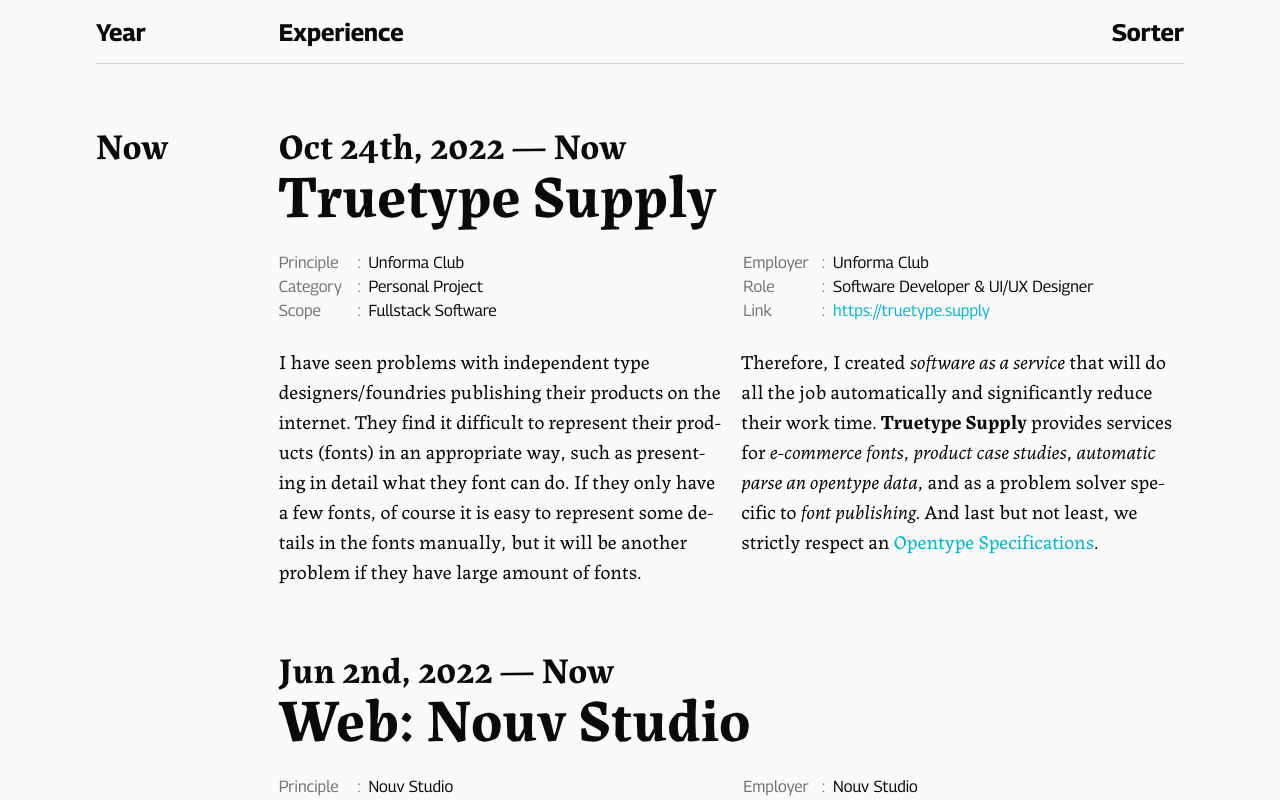
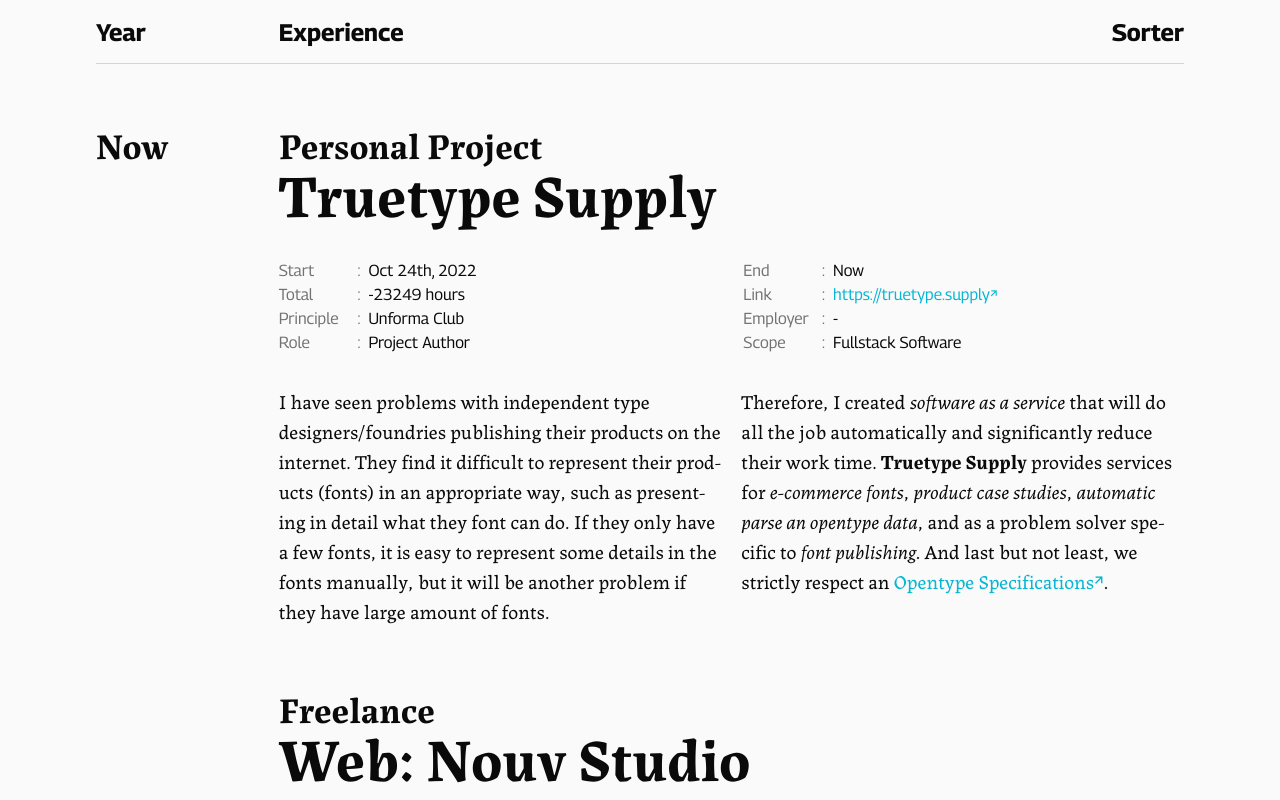
Before and after one commit to ottta/ottta, a Next.js app: page / in a window 1280 px wide. Shown: the part 800-1600 px from the top of the page. Built offline with nearby package versions, Linux system fonts and the light colour scheme.

Commit message:
fix: Create duration calculator

```diff
--- a/src/app/globals.css
+++ b/src/app/globals.css
@@ -10,3 +10,12 @@
     @apply bg-neutral-50 dark:bg-neutral-950;
     @apply text-neutral-950 dark:text-neutral-50;
 }
+
+a[target="_blank"] {
+    @apply text-cyan-500;
+    @apply hover:underline;
+    @apply after:font-sans;
+    @apply after:content-["\2197"];
+    @apply after:align-text-top;
+    @apply after:leading-none;
+}
--- a/src/components/Timeline2.tsx
+++ b/src/components/Timeline2.tsx
@@ -2,11 +2,12 @@
 
 import moment from "moment";
 import works from "@/database/works.json";
-import { cn } from "@/libs/utils";
+import { calculateDuration, cn } from "@/libs/utils";
 import { useMemo } from "react";
 
 function nthDate(date: string) {
-    return moment(date).format("MMM Do, YYYY");
+    const isValid = date !== "now";
+    return isValid ? moment(date).format("MMM Do, YYYY") : "Now";
     // .replace(/(\d)(st|nd|rd|th)/g, "$1<sup>$2</sup>");
 }
 
@@ -37,7 +38,7 @@
 
     return (
         <li>
-            <div className={cn("mb-6", "flex flex-col", "gap-y-6")}>
+            <div className={cn("mb-8", "flex flex-col", "gap-y-8")}>
                 <div>
                     <div
                         className={cn(
@@ -46,19 +47,7 @@
                             "leading-none"
                         )}
                     >
-                        <span
-                            dangerouslySetInnerHTML={{
-                                __html: nthDate(date.start)
-                            }}
-                        />
-                        <span>&nbsp;</span>
-                        <span>—</span>
-                        <span>&nbsp;</span>
-                        <span
-                            dangerouslySetInnerHTML={{
-                                __html: isPresent ? "Now" : nthDate(date.end)
-                            }}
-                        />
+                        {category}
                     </div>
                     <div
                         className={cn(
@@ -72,17 +61,24 @@
                 </div>
 
                 <div className={cn("grid lg:grid-cols-10", "lg:gap-x-6")}>
+                    <Info label="Start" value={nthDate(date.start)} />
+                    <Info label="End" value={nthDate(date.end)} />
+                    <Info
+                        label="Total"
+                        value={calculateDuration(date.start, !isPresent ? date.end : undefined)}
+                    />
+                    <Info
+                        label="Link"
+                        value={
+                            link
+                                ? `<a href="${link}" target="_blank" rel="nofollow noopener noreferrer">${link}</a>`
+                                : "-"
+                        }
+                    />
                     <Info label="Principle" value={principle} />
-                    <Info label="Employer" value={employer} />
-                    <Info label="Category" value={category} />
+                    <Info label="Employer" value={principle === employer ? "-" : employer} />
                     <Info label="Role" value={role} />
                     <Info label="Scope" value={scope} />
-                    {link && (
-                        <Info
-                            label="Link"
-                            value={`<a href="${link}" target="_blank" rel="nofollow noopener noreferrer" class="text-cyan-500 hover:underline">${link}</a>`}
-                        />
-                    )}
                 </div>
             </div>
 
--- a/src/database/works.json
+++ b/src/database/works.json
@@ -143,8 +143,8 @@
         "project": "Typetools",
         "principle": "Unforma Club",
         "employer": "Unforma Club",
-        "category": "Personal Project",
-        "role": "Software Developer",
+        "category": "Personal Project: Open Source",
+        "role": "Project Author",
         "scope": "Web Development, Font Production",
         "link": "https://fontproof.unforma.club",
         "date": {
@@ -256,13 +256,13 @@
         "principle": "Unforma Club",
         "employer": "Unforma Club",
         "category": "Personal Project",
-        "role": "Software Developer & UI/UX Designer",
+        "role": "Project Author",
         "scope": "Fullstack Software",
         "link": "https://truetype.supply",
         "date": {
             "start": "2022-10-24T00:00:00.000Z",
             "end": "now"
         },
-        "description": "I have seen problems with independent type designers/foundries publishing their products on the internet. They find it difficult to represent their products (fonts) in an appropriate way, such as presenting in detail what they font can do. If they only have a few fonts, of course it is easy to represent some details in the fonts manually, but it will be another problem if they have large amount of fonts. <br/><br class='lg:hidden' /> Therefore, I created <em>software as a service</em> that will do all the job automatically and significantly reduce their work time. <strong>Truetype Supply</strong> provides services for <em>e-commerce fonts</em>, <em>product case studies</em>, <em>automatic parse an opentype data</em>, and as a problem solver specific to <em>font publishing</em>. And last but not least, we strictly respect an <a href='https://learn.microsoft.com/en-us/typography/opentype/spec/' target='_blank' rel='nofollow noopener noreferrer' class='text-cyan-500 hover:underline'>Opentype Specifications</a>."
+        "description": "I have seen problems with independent type designers/foundries publishing their products on the internet. They find it difficult to represent their products (fonts) in an appropriate way, such as presenting in detail what they font can do. If they only have a few fonts, it is easy to represent some details in the fonts manually, but it will be another problem if they have large amount of fonts. <br/><br class='lg:hidden' /> Therefore, I created <em>software as a service</em> that will do all the job automatically and significantly reduce their work time. <strong>Truetype Supply</strong> provides services for <em>e-commerce fonts</em>, <em>product case studies</em>, <em>automatic parse an opentype data</em>, and as a problem solver specific to <em>font publishing</em>. And last but not least, we strictly respect an <a href='https://learn.microsoft.com/en-us/typography/opentype/spec/' target='_blank' rel='nofollow noopener noreferrer'>Opentype Specifications</a>."
     }
 ]
--- a/src/libs/utils.ts
+++ b/src/libs/utils.ts
@@ -1,6 +1,34 @@
+import moment from "moment";
 import { clsx, type ClassValue } from "clsx";
 import { twMerge } from "tailwind-merge";
 
 export function cn(...inputs: ClassValue[]) {
     return twMerge(clsx(inputs));
 }
+
+export function calculateDuration(start: string, end?: string): string {
+    const dateStart = moment(start);
+    const dateEnd = end ? moment(end) : moment(new Date().toISOString());
+    const diff = dateEnd.diff(dateStart, "second", true);
+
+    const minute = 60;
+    const hour = minute * 60;
+    const day = hour * 24;
+    const week = day * 7;
+    const month = day * 30;
+    const year = month * 12;
+
+    if (diff < day) {
+        return Math.floor(diff / hour) + " hours";
+    } else if (diff < day * 2) {
+        return "yesterday";
+    } else if (diff < week) {
+        return week + " days";
+    } else if (diff < month) {
+        return Math.floor(diff / week) + " weeks";
+    } else if (diff < year) {
+        return Math.floor(diff / month) + " months";
+    } else {
+        return Math.floor(diff / year) + " years";
+    }
+}
```
